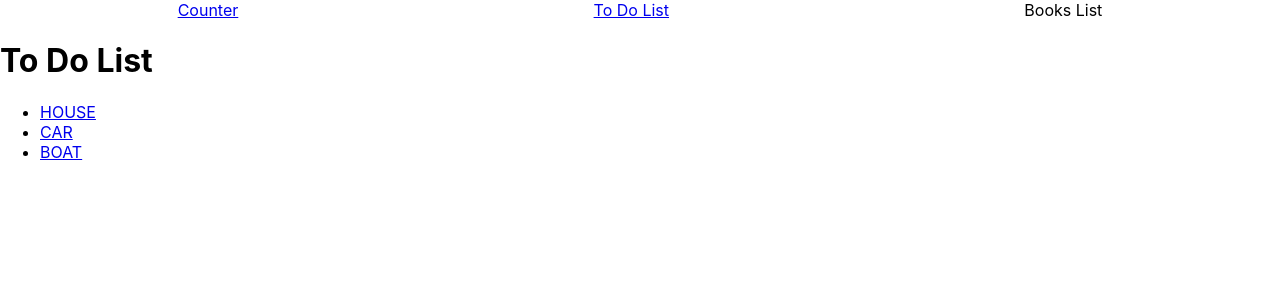
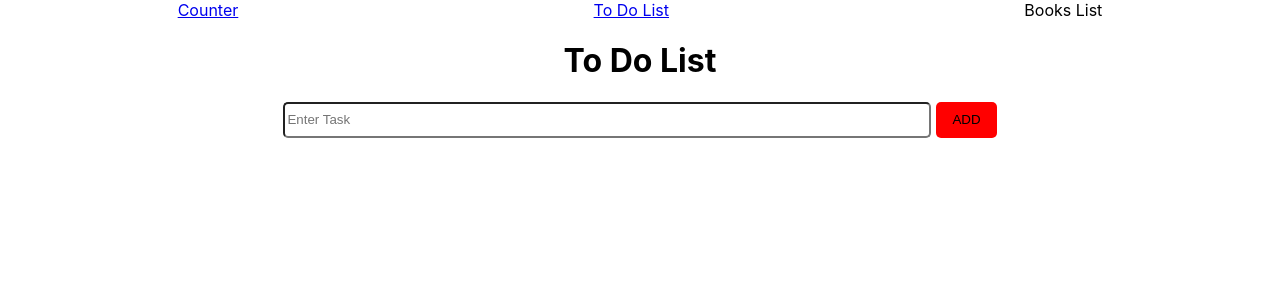
Before and after one commit to snieto10/finalcounter, a React (Create React App) app: page /todolist in a window 1280 px wide. Shown: the top 300 px of the page. Built offline with nearby package versions, Linux system fonts and the light colour scheme.

Commit message:
input field is working

```diff
--- /dev/null
+++ b/src/components/toDoList.css
@@ -0,0 +1,22 @@
+.title {
+  text-align: center;
+}
+
+.form {
+  display: flex;
+  justify-content: center;
+}
+
+.inputsize {
+  width: 50%;
+  height: 30px;
+  border-radius: 5px;
+}
+
+.btn-submit {
+  background: red;
+  border-radius: 5px;
+  margin-left: 5px;
+  border: none;
+  padding: 0.5rem 1rem;
+}
--- a/src/components/toDoList.jsx
+++ b/src/components/toDoList.jsx
@@ -1,22 +1,39 @@
 import React, { Component } from "react";
 import { Link } from "react-router-dom";
+import "./toDoList.css";
 
 class ToDoList extends Component {
+  state = {
+    account: { username: "", password: "" },
+  };
+
+  handleSubmit = (e) => {
+    e.preventDefault();
+    console.log("submitted");
+  };
+
+  handleChange = (e) => {
+    const account = { ...this.state.account };
+    account.username = e.currentTarget.value;
+    this.setState({ account });
+    console.log(account);
+  };
+
   render() {
     return (
       <div>
-        <h1>To Do List</h1>
-        <ul>
-          <li>
-            <Link to="/todolist/house">HOUSE</Link>
-          </li>
-          <li>
-            <Link to="/todolist/car">CAR</Link>
-          </li>
-          <li>
-            <Link to="/todolist/boat">BOAT</Link>
-          </li>
-        </ul>
+        <h1 className="title">To Do List</h1>
+        <form onSubmit={this.handleSubmit} className="form">
+          <input
+            value={this.state.account.username}
+            onChange={this.handleChange}
+            className="inputsize"
+            type="text"
+            placeholder="Enter Task"
+            id="data"
+          />
+          <button className="btn-submit">ADD</button>
+        </form>
       </div>
     );
   }
```
